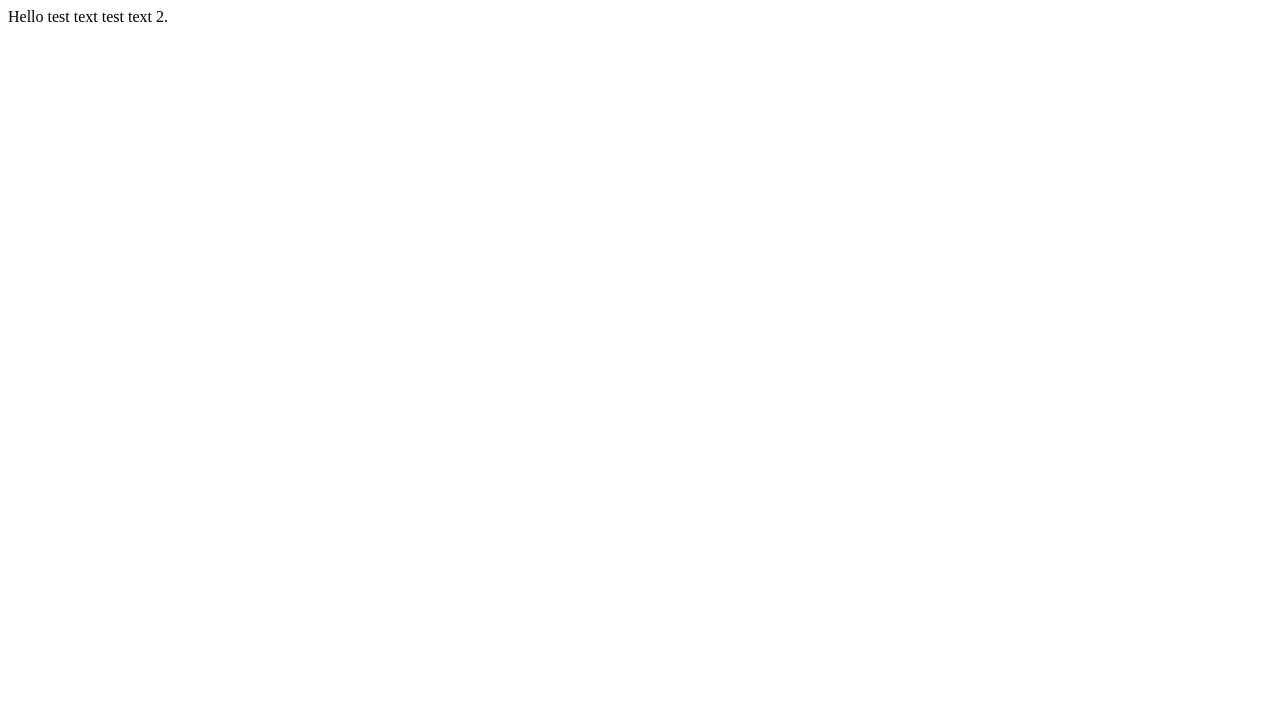
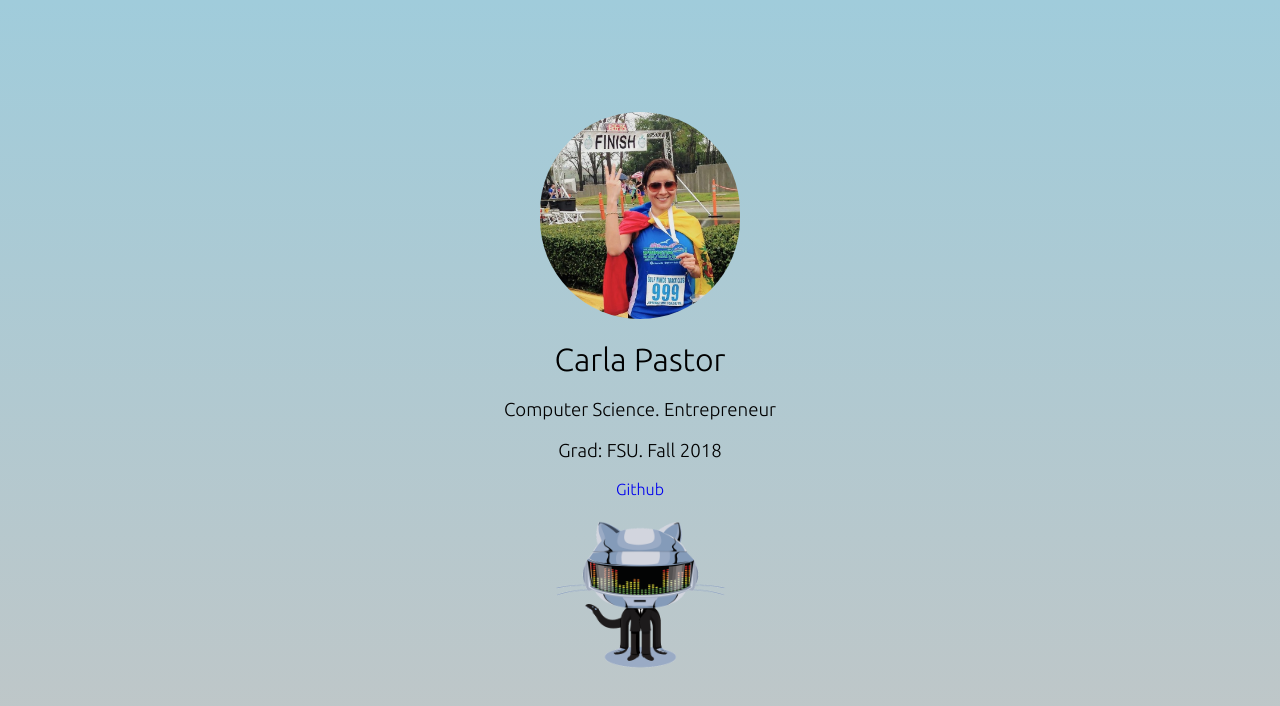
Before and after one commit to carlaoutput/carlaoutput.github.io, a plain HTML site: page index.html in a window 1280 px wide. Drawn offline with Linux system fonts and the light colour scheme.

Commit message:
Added index's content

```diff
--- a/index.html
+++ b/index.html
@@ -1,9 +1,109 @@
-<!DOCTYPE html>
 <html>
+<!--
+    -\-
+    \-- \-
+     \  - -\
+      \      \\
+       \       \
+        \       \\
+         \        \\
+         \          \\
+         \           \\\
+          \            \\
+           \            \\
+           \. .          \\
+            \    .       \\
+             \      .    \\
+              \       .  \\
+              \         . \\
+              \            <=)
+              \            <==)
+              \            <=)
+               \           .\\                                           _-
+               \         .   \\                                        _-//
+               \       .     \\                                     _-_/ /
+               \ . . .        \\                                 _--_/ _/
+                \              \\                              _- _/ _/
+                \               \\                      ___-(O) _/ _/
+                \                \                  __--  __   /_ /      ****What are you doing here?********
+                \                 \\          ____--__----  /    \_       I come from here:
+                 \                  \\       -------       /   \_  \_     view-source:https://theoatmeal.com/
+                  \                   \                  //   // \__ \_   **********************************
+                   \                   \\              //   //      \_ \_
+                    \                   \\          ///   //          \__-
+                    \                -   \\/////////    //
+                    \            -         \_         //
+                    /        -                      //
+                   /     -                       ///
+                  /   -                       //
+             __--/                         ///
+  __________/                            // |
+//-_________      ___                ////  |
+        ____\__--/                /////    |
+   -----______    -/---________////        |
+     _______/  --/    \                   |
+   /_________-/       \                   |
+  //                  \                   /
+                       \.                 /
+                       \     .            /
+                        \       .        /
+                       \\           .    /
+                        \                /
+                        \              __|
+                        \              ==/
+                        /              //
+                        /          .  //
+                        /   .  .    //
+                       /.           /
+                      /            //
+                      /           /
+                     /          //
+                    /         //
+                 --/         /
+                /          //
+            ////         //
+         ///_________////
 
-<body>
-Hello test text test text 2.
 
+-->
+<head>
+<meta http-equiv="Content-Type" content="text/html; charset=utf-8">
+	<title>Carla Pastor</title>
+	<link rel="icon" href="http://i65.tinypic.com/xfnq0z.png" type="image/png">
+
+	<link href='https://fonts.googleapis.com/css?family=Ubuntu:300' rel='stylesheet' type='text/css'>
+		<style type="text/css">
+			body{
+			background:#a0ccdb;
+			background:-moz-linear-gradient(top,#a0ccdb 0%,#c2c6c6 100%);
+			background:-webkit-gradient(linear,left top,left bottom,color-stop(0%,#a0ccdb),color-stop(100%,#c2c6c6));
+			background:-webkit-linear-gradient(top,#a0ccdb 0%,#c2c6c6 100%);
+			background:-o-linear-gradient(top,#a0ccdb 0%,#c2c6c6 100%);
+			background:-ms-linear-gradient(top,#a0ccdb 0%,#c2c6c6 100%);
+			background:linear-gradient(to bottom,#a0ccdb 0%,#c2c6c6 100%);
+			filter:progid:DXImageTransform.Microsoft.gradient(startColorstr='#a0ccdb',endColorstr='#c2c6c6',GradientType=0);
+			font-family:"Segoe UI Light","Ubuntu","Helvetica Neue Ultralight","Calibri Light";
+			overflow:hidden;}
+
+			h1{font-weight:normal;}
+			h3{font-weight:normal;}
+			h4{font-weight:normal;}
+			a{text-decoration:none;}
+			#button{margin-top: 20px;}
+		</style>
+</head>
+<body scroll="no">
+	<div style="width: 100%; height: 100%;display: table;text-align: center;">
+	<div style="position:relative;width:700px;height:500px;display: table-cell;vertical-align: middle; top: -7%;">
+		<img src="running.jpg" style="border-radius: 100px" class="img-circle" width="200"/>
+		<h1>Carla Pastor</h1>
+		<h3>Computer Science. Entrepreneur</h3>
+		<h3>Grad: FSU. Fall 2018</h3>
+		<a href="https://github.com/carlaoutput/" target="_blank" style="color:<b>rgb(102,51,153)<\b>;">Github</a>
+		<div class="container">
+		 <a href="https://github.com/carlaoutput/">
+		 <img src="wifflegif.gif" alt="the cool logo is missing" width="180" height="190"></a></div>
+	</div>
+	</div>
 </body>
-
 </html>
```
Also changed, not shown: running.jpg (added), wifflegif.gif (added).
